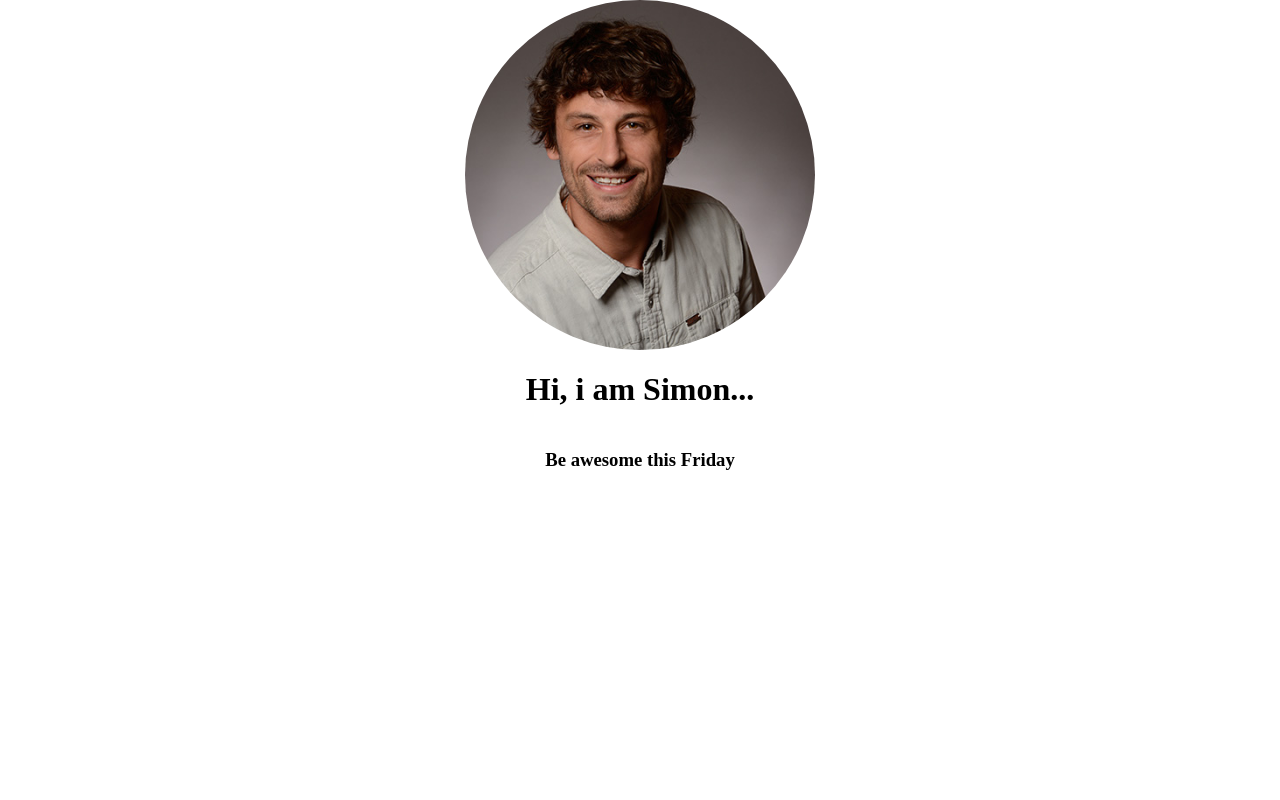
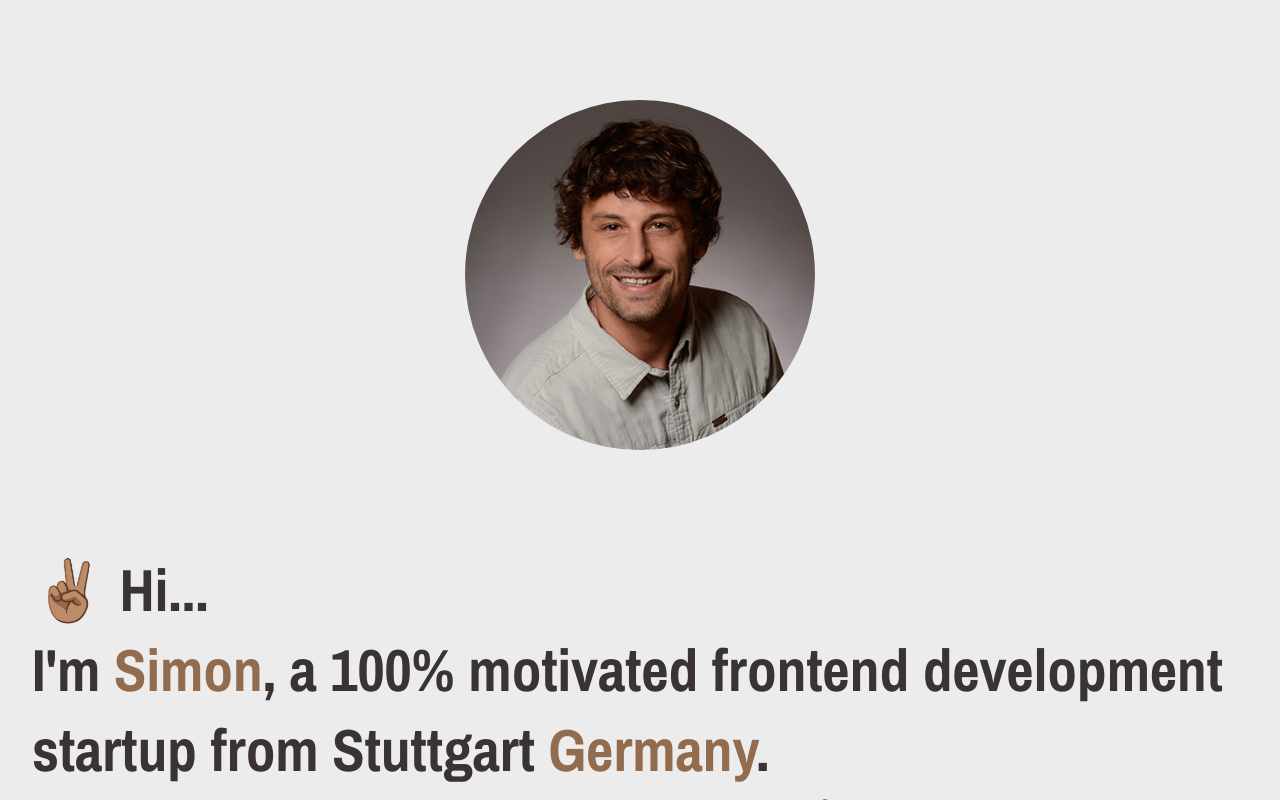
Before and after one commit to Ysicode/simonweiss.io, an Angular app: page / in a window 1280 px wide. Built offline with nearby package versions, Linux system fonts and the light colour scheme.

Commit message:
added html text on start page

```diff
--- a/src/app/app.component.html
+++ b/src/app/app.component.html
@@ -1,5 +1,34 @@
 <div class="main_container">
     <img class="profile_img" src="assets/img/simon_weiss.jpg" alt="">
-    <h1>Hi, i am Simon...</h1>
-    <h3>{{textSlide[currentText]}}Friday</h3>
+    <section class="text_container">
+        <h1>✌🏽 Hi...</h1>
+        <p class="start_text">I'm <b class="colored_text">Simon</b>, a 100% motivated frontend development startup from
+            Stuttgart <b class="colored_text">Germany</b>.</p>
+
+        <p class="start_text">Currently i'm looking for my <b class="colored_text">first 🤔 job</b>, building on my
+            experience and starting my career in IT with a <b class="colored_text">junior developer</b> position.</p>
+        <p class="start_text">I like to build <b class="colored_text">professional web applications</b> with <b
+                class="colored_text">Angular</b> and open minded people.</p>
+
+        <p class="start_text">At the developer akademie in<b class="colored_text"> Munich</b> i learned professional
+            coding.</p>
+        <p class="start_text">These 👉🏽<b class="colored_text focused_text"> projects</b> i created on my own and in
+            teams.
+        </p>
+
+        <div class="text_end_container">
+            <p class="start_text">If you want to chat, please feel free to <b
+                    class="colored_text focused_text">contact </b>me...</p>
+        </div>
+        <div class="text_end_container">
+            <p class="start_text colored_text">Stay awesome &</p>
+            <p class="start_text colored_text">Have {{textSlide[currentText]}} Friday</p>
+        </div>
+        <div class="text_end_container">
+            <a href="https://github.com/Ysicode">Github</a>
+            <a href="https://www.linkedin.com/in/simon-weiss-605291243/">LinkedIn</a>
+            <a href="https://github.com/Ysicode">Instagram</a>
+        </div>
+    </section>
+
 </div>
--- a/src/app/app.component.scss
+++ b/src/app/app.component.scss
@@ -2,7 +2,7 @@
     height: 100vh;
     width: 100vw;
     max-width: 100%;
-    overflow: hidden;
+    overflow: auto;
     display: flex;
     align-items: center;
     justify-content: flex-start;
@@ -15,6 +15,8 @@
     width: 350px;
     height: 350px;
     object-fit: cover;
+    margin-top: 100px;
+    margin-bottom: 100px;
 }
 
 @keyframes zoomIn {
@@ -25,3 +27,46 @@
         transform: scale(1.1);
     }
 }
+
+.text_container {
+    width: 95%;
+    max-width: 1900px;
+    display: flex;
+    flex-direction: column;
+    align-items: flex-start;
+    justify-content: center;
+    font-size: calc(25px + 20 * ((100vw - 420px) / 1180));
+}
+
+.start_text {
+    font-family: "Archivo Narrow", sans-serif;
+    font-size: 1.5em;
+    font-weight: bold;
+    color: #3a3333;
+    margin-top: 0px;
+    margin-bottom: 0px;
+}
+
+.colored_text {
+    color: #926c4e;
+}
+
+.focused_text {
+    cursor: pointer;
+    transition: all 150ms ease-in-out;
+}
+
+.focused_text:hover {
+    color: #ffc22e;
+}
+
+.text_end_container {
+    margin-top: 70px;
+    margin-bottom: 70px;
+    a {
+        text-decoration: underline;
+       color: #3a3333;
+        margin-right: 20px;
+        font-size: calc(25px + 20 * ((100vw - 420px) / 1180));
+    }
+}
--- a/src/app/app.component.ts
+++ b/src/app/app.component.ts
@@ -6,7 +6,7 @@ import { Component, OnInit } from '@angular/core';
   styleUrls: ['./app.component.scss']
 })
 export class AppComponent implements OnInit {
-  textSlide = ['Have a great ', 'Be awesome this ', 'Stay happy this ', 'Have a wonderful ', 'Keep smiling this '];
+  textSlide = ['a great ', 'a beautiful ', 'a tiptop ', 'an excellent ', 'a remarkable ', 'an awesome', 'an exquisit', 'an unforgetable'];
 
   currentText = 0;
 
--- a/src/index.html
+++ b/src/index.html
@@ -1,13 +1,22 @@
 <!doctype html>
 <html lang="en">
+
 <head>
   <meta charset="utf-8">
-  <title>Simonweiss.Io</title>
+  <title>Simonweiss</title>
+  <link rel="preconnect" href="https://fonts.googleapis.com">
+  <link rel="preconnect" href="https://fonts.gstatic.com" crossorigin>
+  <link
+    href="https://fonts.googleapis.com/css2?family=Archivo+Narrow:ital,wght@0,400;0,500;0,600;0,700;1,400;1,500;1,600;1,700&display=swap"
+    rel="stylesheet">
+
   <base href="/">
   <meta name="viewport" content="width=device-width, initial-scale=1">
   <link rel="icon" type="image/x-icon" href="favicon.ico">
 </head>
+
 <body>
   <app-root></app-root>
 </body>
+
 </html>
--- a/src/styles.scss
+++ b/src/styles.scss
@@ -1,3 +1,39 @@
 body {
     margin: 0;
+    background: #edecec;
+    font-family: "Archivo Narrow", sans-serif;
 }
+
+.d_flex {
+    display: flex;
+    align-items: center;
+    justify-content: center;
+}
+
+.d_none {
+    display: none;
+}
+
+h1 {
+    color: #3a3333;
+    margin-top: 0px;
+    margin-bottom: 0px;
+}
+
+h2 {
+    color: #3a3333;
+    margin-top: 0px;
+    margin-bottom: 0px;
+}
+
+h3 {
+    color: #3a3333;
+
+    margin-top: 0px;
+    margin-bottom: 0px;
+    font-size: 1.5em;
+}
+
+.margin_top {
+    margin-top: 20px !important;
+}
```
Also changed, not shown: src/assets/img/simon_weiss.jpg.
